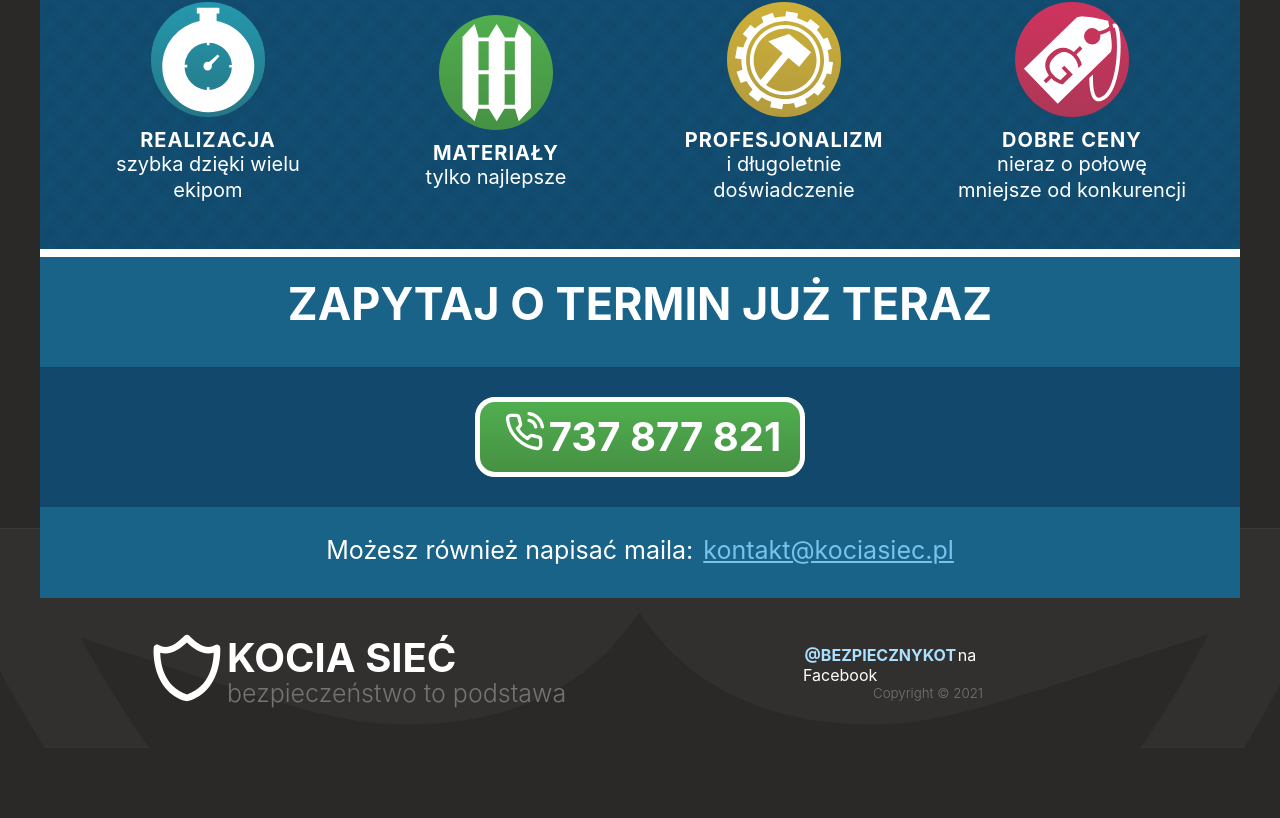
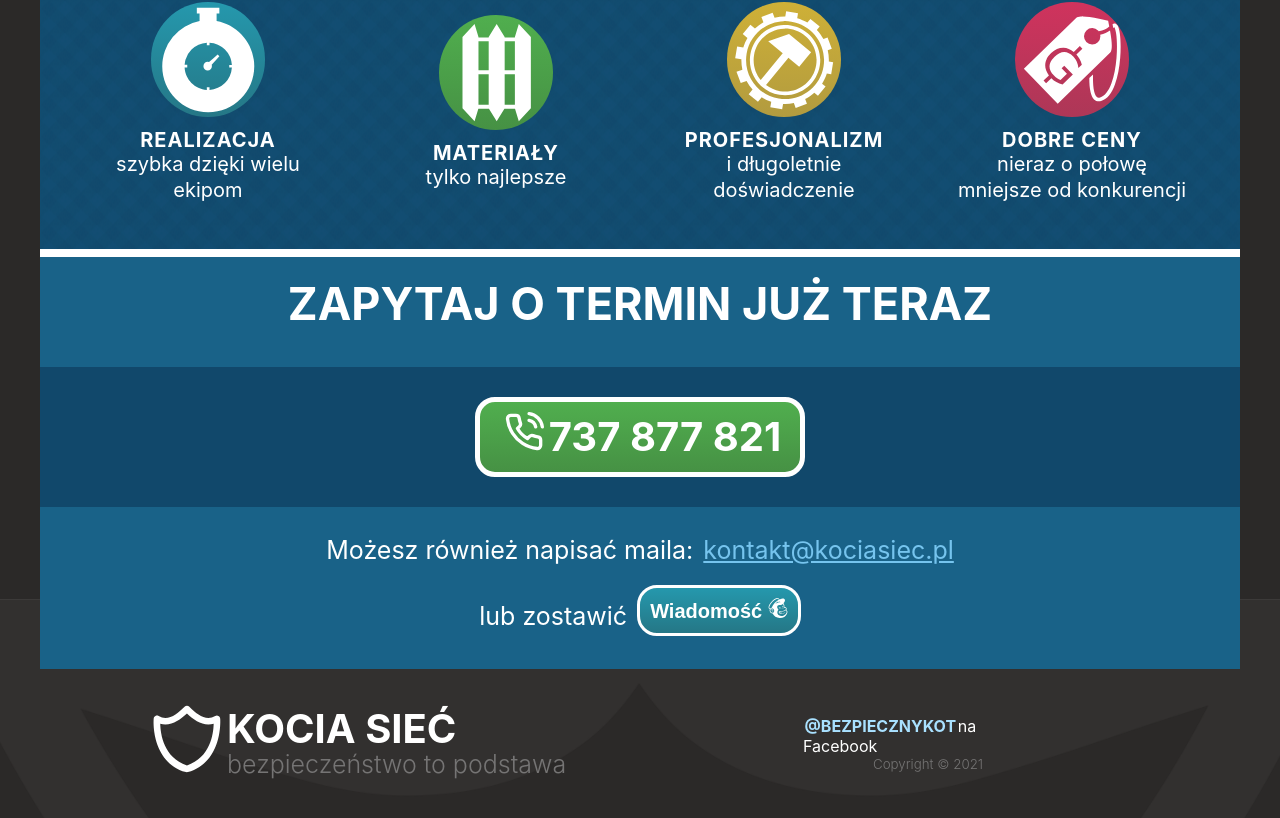
Before and after one commit to krukaleksander/kociasiec, a React (Create React App) app: page / in a window 1280 px wide. Shown: the part 450-1268 px from the top of the page. Before the commit the page ends 1198 px from the top, so only its background shows below. Built offline with nearby package versions, Linux system fonts and the light colour scheme.

Commit message:
add btn for contact form

```diff
--- a/src/components/Home.js
+++ b/src/components/Home.js
@@ -2,6 +2,7 @@ import React from "react";
 import { SiFastly } from "react-icons/si";
 import { GiWoodenFence, GiGearHammer, GiPriceTag } from "react-icons/gi";
 import { FiPhoneCall } from "react-icons/fi";
+import { SiMailchimp } from "react-icons/si";
 export default function Home() {
   return (
     <main>
@@ -66,6 +67,15 @@ export default function Home() {
         <div className="email">
           <p>Możesz również napisać maila: </p>
           <a href="mailto:kontakt@kociasiec.pl">kontakt@kociasiec.pl</a>
+          <div>
+            <p>lub zostawić</p>
+            <button className="email__trigger">
+              Wiadomość{" "}
+              <span>
+                <SiMailchimp />
+              </span>
+            </button>
+          </div>
         </div>
       </section>
     </main>
--- a/src/sass/_home.scss
+++ b/src/sass/_home.scss
@@ -210,9 +210,22 @@
             display: flex;
             align-items: center;
             justify-content: center;
+            flex-wrap: wrap;
         }
         @include mq(medium) {
             font-size: 25px;
+        }
+        div {
+@include mq(small) {
+    flex-basis: 100%;
+    display: flex;
+    align-items: center;
+    justify-content: center;
+    margin-top: 20px;
+}
+            p {
+                margin-top: 10px;
+            }
         }
         p {
             clear: both;
@@ -230,5 +243,20 @@
             text-align: center;
             color: #76c4ee;
         }
+        &__trigger {
+            display: block;
+            margin: 0 auto;
+            border: 3px solid white;
+            border-radius: 20px;
+            padding: 10px;
+            background: linear-gradient(to bottom, #2598ad 0%, #257786 100%);
+            color: white;
+            font-weight: bolder;
+            font-size: 20px;
+            @include mq(small) {
+                margin: 0;
+            }
+
+        }
     }
 }
```
Also changed, not shown: src/css/main.min.css, 1 other file (tests, documents, lock files or other folders).
